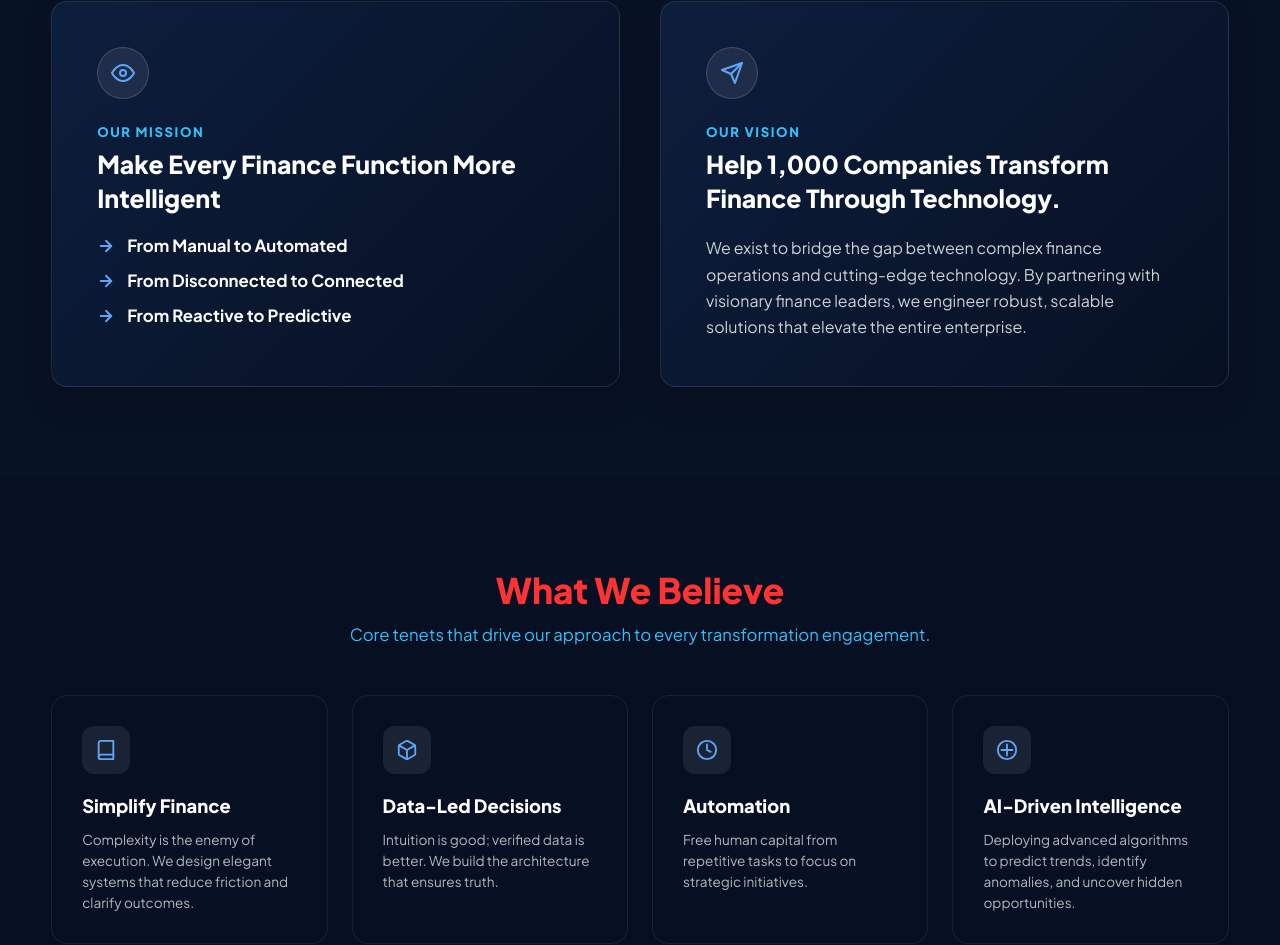
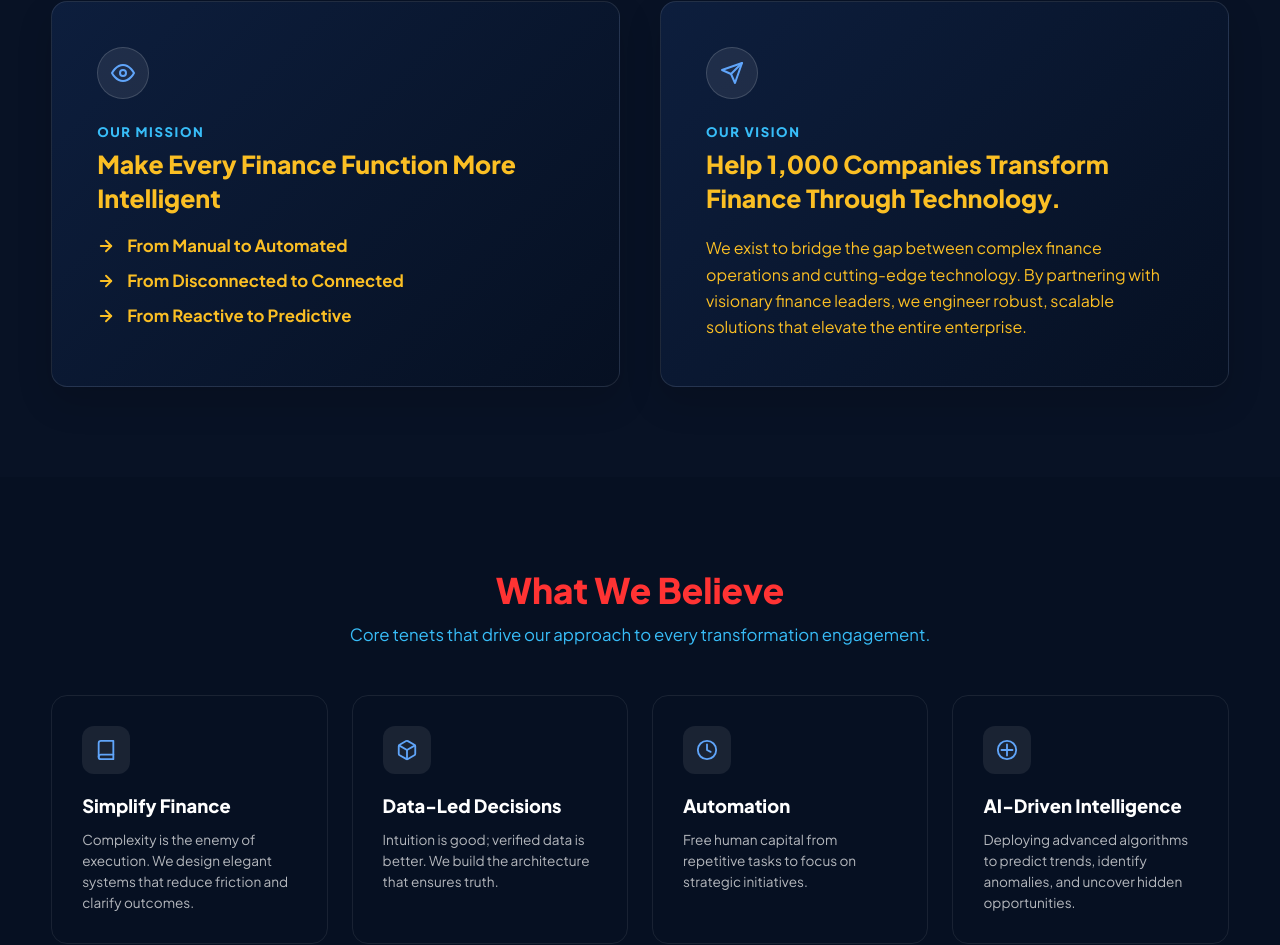
Before and after one commit to Harshit-1309/Gooner_tech, a React (Vite) app: page /about-us in a window 1280 px wide. Shown: the part 1218-2163 px from the top of the page. Built offline with nearby package versions, Linux system fonts and the light colour scheme; the HTML template or start-up script is replaced by a standard one.

Commit message:
Color Vision and Mission statements in golden yellow

```diff
--- a/src/refinements.css
+++ b/src/refinements.css
@@ -1544,3 +1544,16 @@ span.brand__name--technologies,
 .managed-hero__img-container {
   height: 480px !important;
 }
+
+/* =========================================================
+   ABOUT US MISSION AND VISION GOLDEN YELLOW STYLES
+   ========================================================= */
+.about-mission-card__title,
+.about-mission-card__bullets li,
+.about-mission-card__text {
+  color: #fbbf24 !important;
+}
+
+.about-mission-card__bullets li .bullet-arrow {
+  color: #fbbf24 !important;
+}
```
Also changed, not shown: 1 other file (tests, documents, lock files or other folders).
